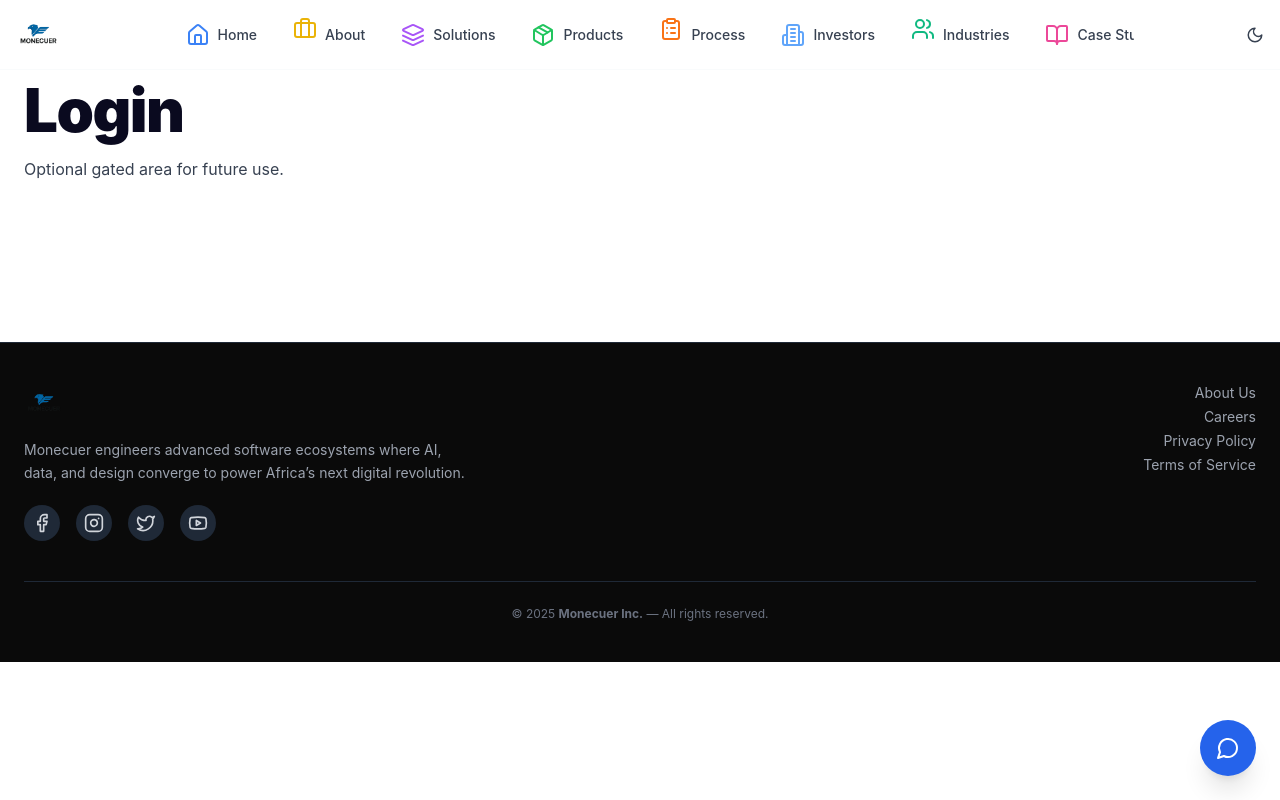
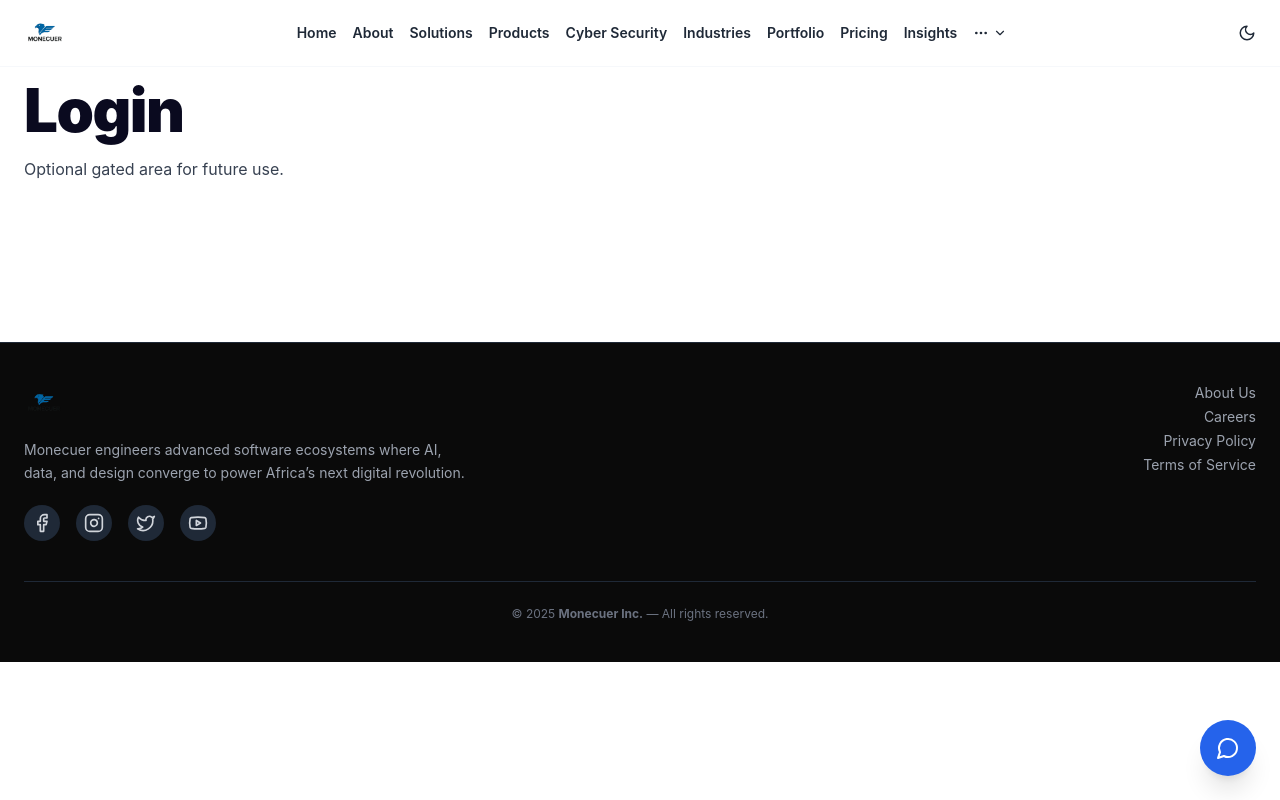
Before and after one commit to Monecuer/testingm2, a Next.js app: page /login in a window 1280 px wide. Built offline with nearby package versions, Linux system fonts and the light colour scheme.

Commit message:
Refactor Navbar to simplify links and add new page
Updated Navbar component to include a new Cyber Security link and removed icon elements from main links.

```diff
--- a/components/Navbar.tsx
+++ b/components/Navbar.tsx
@@ -3,147 +3,165 @@ import Link from "next/link";
 import Image from "next/image";
 import { useState, useEffect } from "react";
 import {
-  Menu, X, ArrowLeft, ChevronDown, MoreHorizontal,
-  Home, Briefcase, Layers, Package, ClipboardList, Building2, Users,
-  BookOpen, DollarSign, Cpu, FileCode, ShieldCheck, HelpCircle, Phone,
-  Sun, Moon
+  Menu,
+  X,
+  ChevronDown,
+  MoreHorizontal,
+  Sun,
+  Moon,
+  ArrowLeft,
 } from "lucide-react";
 import { motion, AnimatePresence } from "framer-motion";
 
 const mainLinks = [
-  { href: "/", label: "Home", icon: <Home className="animate-pulse text-blue-500" /> },
-  { href: "/about", label: "About", icon: <Briefcase className="animate-bounce text-yellow-500" /> },
-  { href: "/solutions", label: "Solutions", icon: <Layers className="animate-spin-slow text-purple-500" /> },
-  { href: "/products", label: "Products", icon: <Package className="animate-pulse text-green-500" /> },
-  { href: "/process", label: "Process", icon: <ClipboardList className="animate-bounce text-orange-500" /> },
-  { href: "/investors", label: "Investors", icon: <Building2 className="animate-pulse text-blue-400" /> },
-  { href: "/industries", label: "Industries", icon: <Users className="animate-bounce text-emerald-500" /> },
-  { href: "/portfolio", label: "Case Studies", icon: <BookOpen className="animate-pulse text-pink-500" /> },
-  { href: "/pricing", label: "Pricing", icon: <DollarSign className="animate-bounce text-green-400" /> },
-  { href: "/blog", label: "Insights", icon: <Cpu className="animate-spin-slow text-cyan-400" /> },
-  { href: "/careers", label: "Careers", icon: <Users className="animate-pulse text-indigo-400" /> },
+  { href: "/", label: "Home" },
+  { href: "/about", label: "About" },
+  { href: "/solutions", label: "Solutions" },
+  { href: "/products", label: "Products" },
+  { href: "/cybersecurity", label: "Cyber Security" }, // 👈 NEW PAGE
+  { href: "/industries", label: "Industries" },
+  { href: "/portfolio", label: "Portfolio" },
+  { href: "/pricing", label: "Pricing" },
+  { href: "/blog", label: "Insights" },
 ];
 
 const moreLinks = [
-  { href: "/developers", label: "Developers", icon: <FileCode className="animate-bounce text-violet-500" /> },
-  { href: "/privacy", label: "Privacy", icon: <ShieldCheck className="animate-pulse text-blue-400" /> },
-  { href: "/terms", label: "Terms", icon: <ShieldCheck className="animate-pulse text-yellow-400" /> },
-  { href: "/faq", label: "FAQ", icon: <HelpCircle className="animate-bounce text-lime-400" /> },
-  { href: "/contact", label: "Contact", icon: <Phone className="animate-pulse text-red-400" /> },
+  { href: "/developers", label: "Developers" },
+  { href: "/privacy", label: "Privacy" },
+  { href: "/terms", label: "Terms" },
+  { href: "/faq", label: "FAQ" },
+  { href: "/contact", label: "Contact" },
 ];
 
 export default function Navbar() {
   const [open, setOpen] = useState(false);
+  const [submenu, setSubmenu] = useState(false);
   const [dark, setDark] = useState(false);
-  const [submenu, setSubmenu] = useState(false);
 
-  // Dark mode handler
+  // Persist theme across pages
   useEffect(() => {
-    if (dark) document.documentElement.classList.add("dark");
-    else document.documentElement.classList.remove("dark");
+    const saved = localStorage.getItem("theme");
+    if (saved === "dark") {
+      setDark(true);
+      document.documentElement.classList.add("dark");
+    }
+  }, []);
+
+  useEffect(() => {
+    if (dark) {
+      document.documentElement.classList.add("dark");
+      localStorage.setItem("theme", "dark");
+    } else {
+      document.documentElement.classList.remove("dark");
+      localStorage.setItem("theme", "light");
+    }
   }, [dark]);
 
   return (
-    <header className="fixed top-0 left-0 right-0 z-50 bg-white/20 dark:bg-[#0a0a1f]/70 backdrop-blur-lg border-b border-slate-200/20 transition-all duration-500">
-      <div className="container mx-auto flex items-center justify-between px-4 py-3">
-        {/* ✅ Logo only */}
+    <header className="fixed top-0 left-0 right-0 z-50 bg-white/70 dark:bg-[#0A0A1F]/70 backdrop-blur-xl border-b border-slate-200/30 dark:border-slate-700/40 transition-all duration-500">
+      <div className="container-xl flex items-center justify-between py-3 px-4">
+        {/* 🔷 Logo */}
         <Link href="/" className="flex items-center gap-2">
-          <Image src="/logo.png" alt="Monecuer Logo" width={45} height={45} priority />
+          <Image
+            src="/logo.png"
+            alt="Monecuer Logo"
+            width={42}
+            height={42}
+            className="rounded-full"
+          />
         </Link>
 
-        {/* ✅ Desktop Nav */}
-        <nav className="hidden md:flex items-center gap-3 overflow-x-auto no-scrollbar max-w-[75vw]">
+        {/* 💻 Desktop Menu */}
+        <nav className="hidden md:flex items-center gap-4">
           {mainLinks.map((l) => (
+            <Link
+              key={l.href}
+              href={l.href}
+              className="text-sm font-semibold text-gray-800 dark:text-gray-100 hover:text-blue-600 dark:hover:text-blue-400 transition-all"
+            >
+              {l.label}
+            </Link>
+          ))}
+          {/* 🔻 More dropdown */}
+          <div className="relative">
+            <button
+              onClick={() => setSubmenu(!submenu)}
+              className="flex items-center gap-1 text-sm font-semibold text-gray-800 dark:text-gray-100 hover:text-blue-600 transition-all"
+            >
+              <MoreHorizontal size={16} />
+              <ChevronDown
+                size={14}
+                className={`transition-transform ${submenu ? "rotate-180" : ""}`}
+              />
+            </button>
+            <AnimatePresence>
+              {submenu && (
                 <motion.div
-              key={l.href}
                   initial={{ opacity: 0, y: -10 }}
                   animate={{ opacity: 1, y: 0 }}
-              transition={{ delay: 0.05 }}
+                  exit={{ opacity: 0, y: -10 }}
+                  className="absolute right-0 mt-2 w-40 bg-white dark:bg-[#0f1230] rounded-xl shadow-lg border border-slate-100 dark:border-slate-700 overflow-hidden"
                 >
+                  {moreLinks.map((m) => (
                     <Link
-                href={l.href}
-                className="flex items-center gap-2 px-3 py-2 rounded-xl hover:bg-blue-50 dark:hover:bg-slate-800 text-sm font-medium text-gray-700 dark:text-gray-200 transition-all whitespace-nowrap"
+                      key={m.href}
+                      href={m.href}
+                      className="block px-4 py-2 text-sm hover:bg-blue-50 dark:hover:bg-slate-800"
                     >
-                {l.icon}
-                {l.label}
+                      {m.label}
                     </Link>
+                  ))}
                 </motion.div>
-          ))}
-          <motion.button
-            onClick={() => setSubmenu(!submenu)}
-            whileHover={{ scale: 1.05 }}
-            className="flex items-center gap-2 px-3 py-2 text-gray-700 dark:text-gray-200 hover:text-blue-600 transition-all"
-          >
-            <MoreHorizontal size={18} />
-            <span>More</span>
-            <ChevronDown className={`w-3 h-3 transition-transform ${submenu ? "rotate-180" : ""}`} />
-          </motion.button>
+              )}
+            </AnimatePresence>
+          </div>
         </nav>
 
-        {/* ✅ Right Buttons */}
+        {/* ☀️ / 🌙 Theme + Mobile Button */}
         <div className="flex items-center gap-3">
           <button
             onClick={() => setDark((d) => !d)}
-            className="hidden md:flex items-center gap-2 text-gray-700 dark:text-gray-200 hover:text-blue-600 transition-all"
+            className="text-gray-800 dark:text-gray-100 hover:text-blue-600 dark:hover:text-blue-400 transition-all"
           >
             {dark ? <Sun size={18} /> : <Moon size={18} />}
           </button>
           <button className="md:hidden" onClick={() => setOpen(true)}>
-            <Menu className="animate-pulse" />
+            <Menu size={22} />
           </button>
         </div>
       </div>
 
-      {/* ✅ Fullscreen Mobile Menu (No Scroll) */}
+      {/* 📱 Mobile Drawer */}
       <AnimatePresence>
         {open && (
           <motion.div
-            key="mobileMenu"
-            initial={{ opacity: 0 }}
-            animate={{ opacity: 1 }}
-            exit={{ opacity: 0 }}
-            transition={{ duration: 0.3 }}
-            className={`fixed inset-0 z-50 flex flex-col h-screen ${
-              dark ? "bg-[#0a0a1f] text-white" : "bg-white text-gray-800"
-            }`}
+            initial={{ x: "100%" }}
+            animate={{ x: 0 }}
+            exit={{ x: "100%" }}
+            transition={{ type: "spring", stiffness: 120, damping: 20 }}
+            className="fixed inset-0 bg-white dark:bg-[#0A0A1F] z-50 flex flex-col"
           >
-            {/* Top bar */}
-            <div className="flex items-center justify-between p-5 border-b border-slate-300/20 dark:border-slate-700/30">
+            <div className="flex items-center justify-between p-5 border-b border-slate-200 dark:border-slate-800">
               <button
                 onClick={() => setOpen(false)}
-                className="flex items-center gap-2 text-lg font-medium hover:text-blue-600 transition"
+                className="flex items-center gap-2 font-semibold text-gray-700 dark:text-gray-200"
               >
-                <ArrowLeft size={20} /> Back
+                <ArrowLeft size={18} /> Close
               </button>
-              <X onClick={() => setOpen(false)} size={22} className="cursor-pointer hover:text-red-500" />
+              <X onClick={() => setOpen(false)} className="cursor-pointer" />
             </div>
-
-            {/* Links */}
-            <motion.div
-              initial={{ y: "100%" }}
-              animate={{ y: 0 }}
-              exit={{ y: "100%" }}
-              transition={{ type: "spring", stiffness: 220, damping: 28 }}
-              className="flex flex-col justify-center items-center gap-5 flex-grow text-center"
-            >
-              {mainLinks.concat(moreLinks).map((l, i) => (
-                <motion.div
+            <div className="flex flex-col text-center gap-5 mt-10">
+              {mainLinks.concat(moreLinks).map((l) => (
+                <Link
                   key={l.href}
-                  initial={{ opacity: 0, y: 15 }}
-                  animate={{ opacity: 1, y: 0 }}
-                  transition={{ delay: i * 0.04 }}
-                >
-                  <Link
                   href={l.href}
                   onClick={() => setOpen(false)}
-                    className="flex items-center justify-center gap-3 text-xl font-semibold hover:text-blue-600 transition-all"
+                  className="text-xl font-bold hover:text-blue-600 transition-all"
                 >
-                    {l.icon}
                   {l.label}
                 </Link>
-                </motion.div>
               ))}
-            </motion.div>
+            </div>
           </motion.div>
         )}
       </AnimatePresence>
```
Lines whose indentation alone changed are shown as unchanged.
